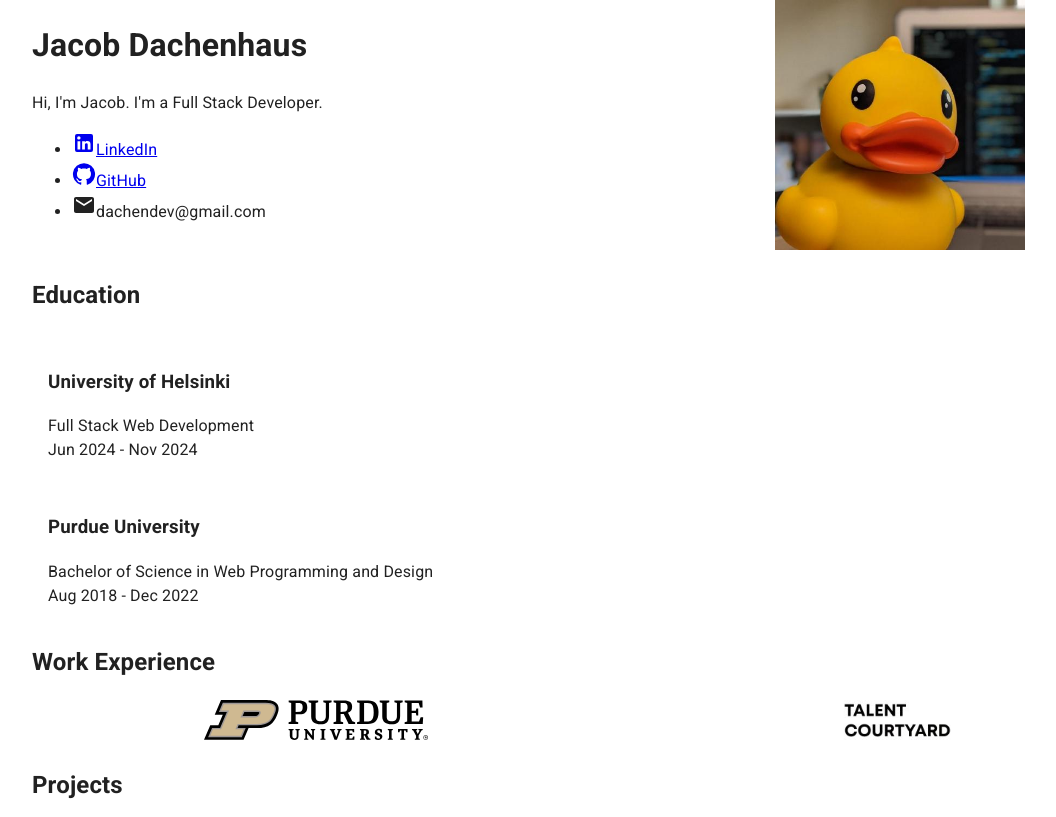
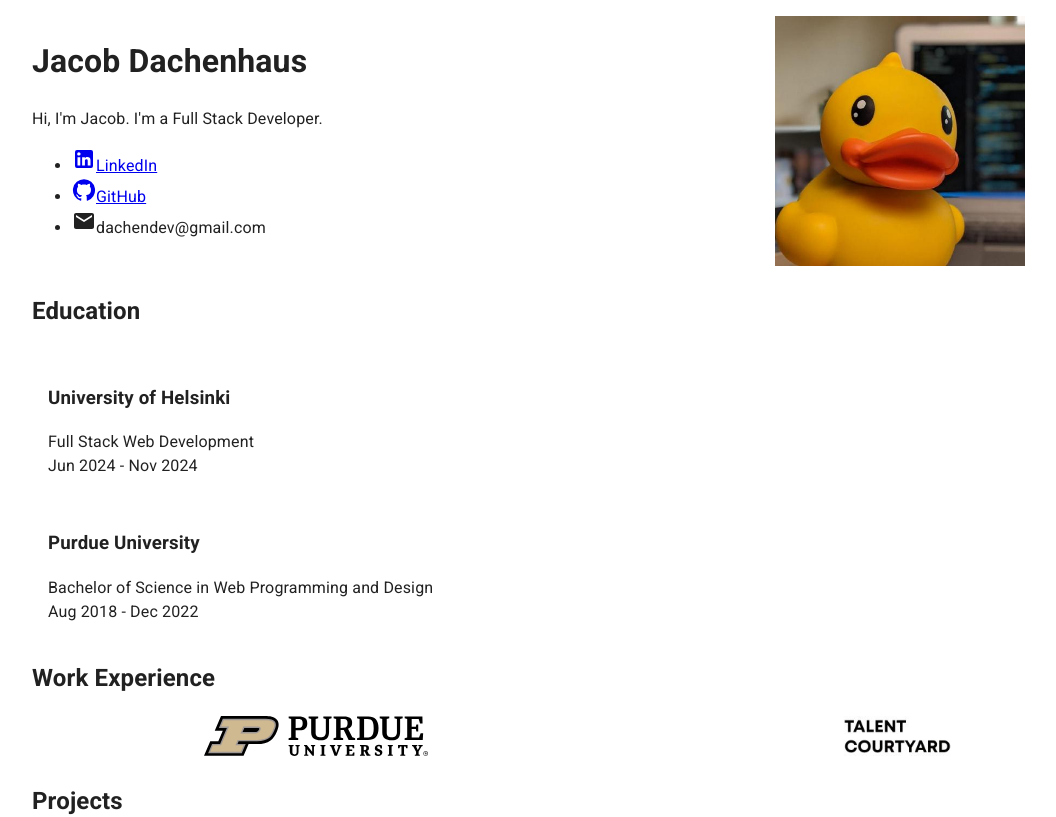
Before and after one commit to dachendev/portfolio, a React (Vite) app: page / in a window 1280 px wide. Shown: the top 817 px of the page, without its empty margins (32-1088 px from the left). Built offline with nearby package versions, Linux system fonts and the light colour scheme.

Commit message:
add small padding to top of page

```diff
--- a/src/App.tsx
+++ b/src/App.tsx
@@ -94,7 +94,7 @@
       <CssBaseline />
       <Container>
         <div>
-          <Grid container spacing={2}>
+          <Grid container spacing={2} sx={{ paddingTop: 2 }}>
             <Grid size="grow">
               <h1>Jacob Dachenhaus</h1>
               <p>Hi, I'm Jacob. I'm a Full Stack Developer.</p>
```
